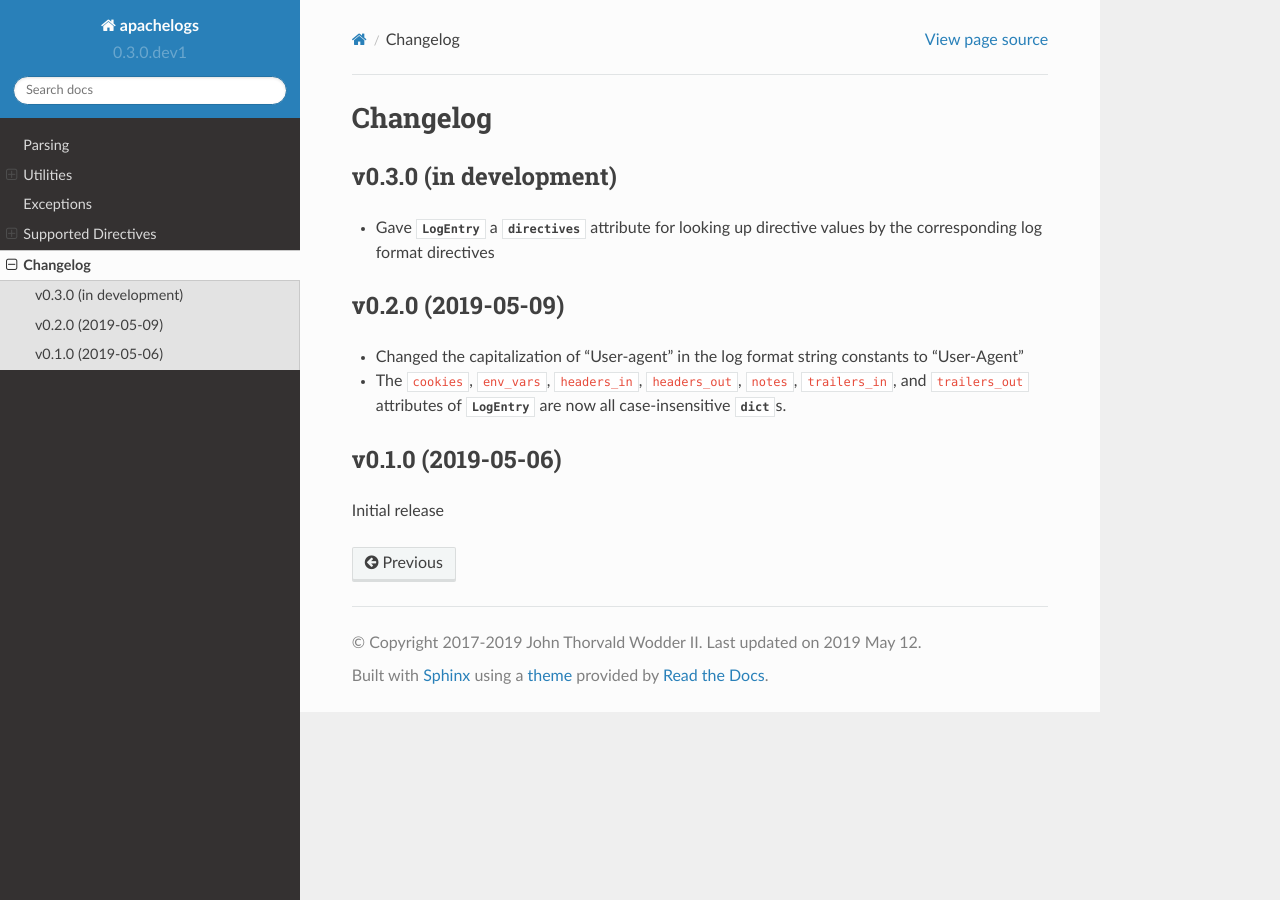
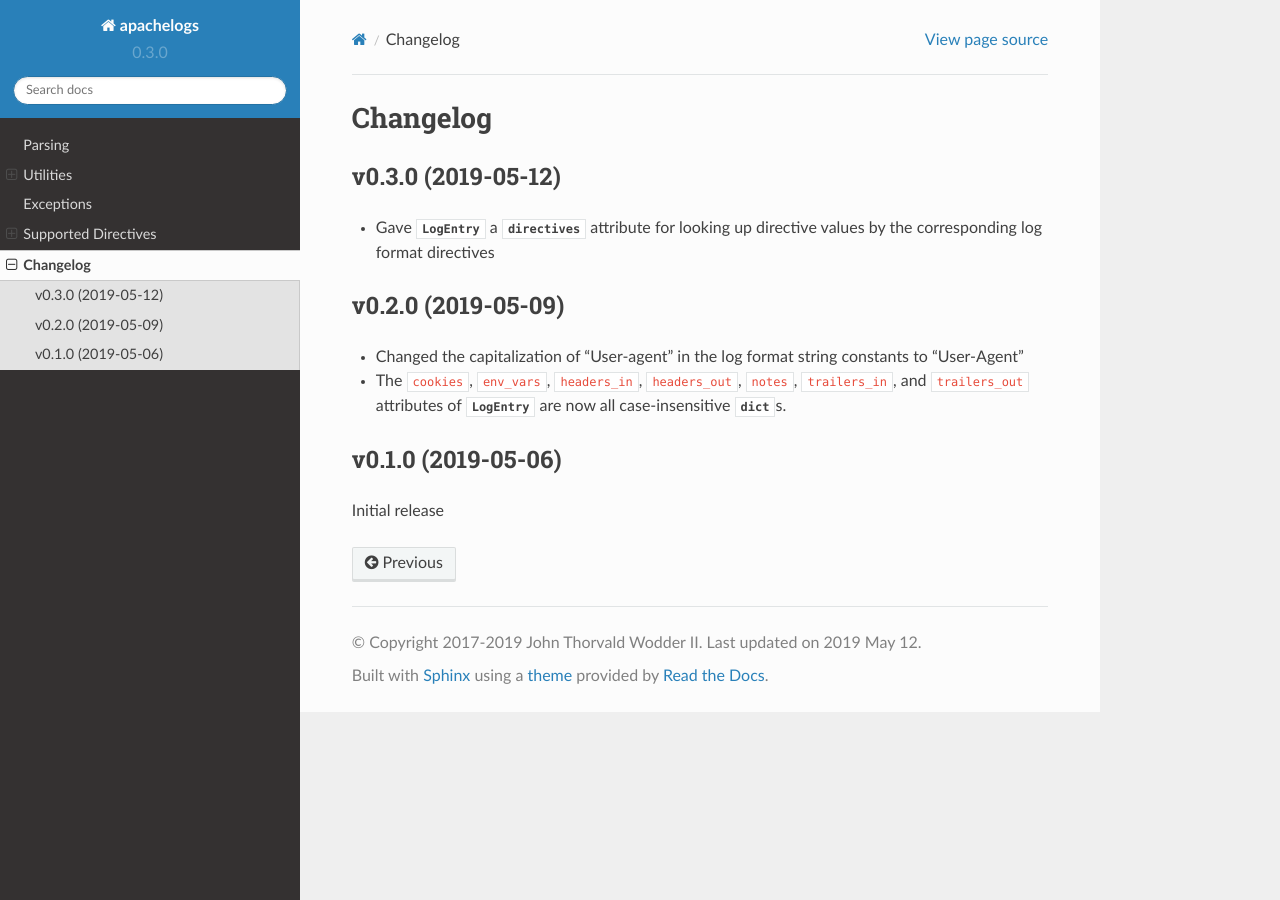
Before and after one commit to jwodder/apachelogs, a Sphinx documentation site: the page built from docs/changelog.rst, in a window 1280 px wide. Built offline with Sphinx 7.4.7 and the Read the Docs theme 2.0.0, drawn with Linux system fonts in a browser that asks for light colours.

Commit message:
v0.3.0 — By-directive lookup
- Gave `LogEntry` a `directives` attribute for looking up directive values by the corresponding log format directives

```diff
--- a/CHANGELOG.md
+++ b/CHANGELOG.md
@@ -1,5 +1,5 @@
-v0.3.0 (in development)
------------------------
+v0.3.0 (2019-05-12)
+-------------------
 - Gave `LogEntry` a `directives` attribute for looking up directive values by
   the corresponding log format directives
 
--- a/apachelogs/__init__.py
+++ b/apachelogs/__init__.py
@@ -11,7 +11,7 @@
 for more information.
 """
 
-__version__      = '0.3.0.dev1'
+__version__      = '0.3.0'
 __author__       = 'John Thorvald Wodder II'
 __author_email__ = 'apachelogs@varonathe.org'
 __license__      = 'MIT'
--- a/docs/changelog.rst
+++ b/docs/changelog.rst
@@ -3,8 +3,8 @@
 Changelog
 =========
 
-v0.3.0 (in development)
------------------------
+v0.3.0 (2019-05-12)
+-------------------
 - Gave `LogEntry` a `~LogEntry.directives` attribute for looking up directive
   values by the corresponding log format directives
 
```
